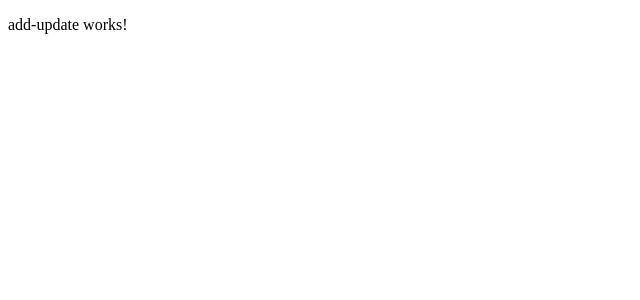
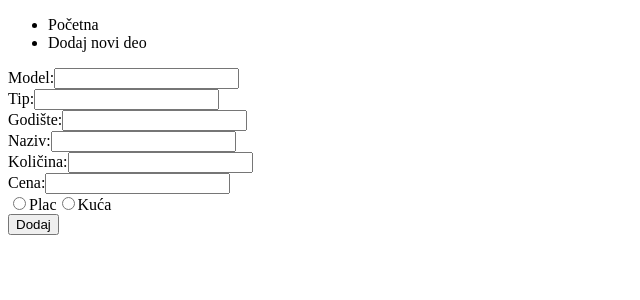
Before and after one commit to dimitrijebule/auto-centar-cale, an Angular app: page /add-update in a window 1280 px wide. Shown: the top 300 px of the page, without its empty margins (0-640 px from the left). Built offline with nearby package versions, Linux system fonts and the light colour scheme.

Commit message:
add-update html form added

```diff
--- a/src/app/components/add-update/add-update.component.html
+++ b/src/app/components/add-update/add-update.component.html
@@ -1,2 +1,20 @@
-<!-- <app-navbar></app-navbar> -->
-<p>add-update works!</p>
+<app-navbar></app-navbar>
+<form>
+    <label for="model">Model:</label>
+    <input type="text" name="model"><br>
+    <label for="type">Tip:</label>
+    <input type="text" name="type"><br>
+    <label for="year">Godište:</label>
+    <input type="number" name="year"><br>
+    <label for="name">Naziv:</label>
+    <input type="text" name="name"><br>
+    <label for="amount">Količina:</label>
+    <input type="number" name="amount"><br>
+    <label for="price">Cena:</label>
+    <input type="number" name="price"><br>
+    <input type="radio" name="place">
+    <label for="lot">Plac</label>
+    <input type="radio" name="place">
+    <label for="home">Kuća</label><br>
+    <input type="submit" value="Dodaj">
+  </form>
--- a/src/app/components/home/home.component.html
+++ b/src/app/components/home/home.component.html
@@ -1,2 +1,2 @@
+<app-navbar></app-navbar>
 Pocetna strana
-<!-- <app-add-update></app-add-update> -->
--- a/src/app/components/navbar/navbar.component.html
+++ b/src/app/components/navbar/navbar.component.html
@@ -1,3 +1,10 @@
-<app-home></app-home>
-<app-add-update></app-add-update>
-<p>navbar works!</p>
+<ul>
+    <li>
+      <a (click)="goToHome()">Početna</a>
+    </li>
+    <li>
+      <a (click)="goToAddUpdate()">Dodaj novi deo</a>
+    </li>
+  </ul>
+
+  <router-outlet> </router-outlet>
--- a/src/app/components/navbar/navbar.component.ts
+++ b/src/app/components/navbar/navbar.component.ts
@@ -1,4 +1,5 @@
 import { Component, OnInit } from '@angular/core';
+import { Router } from '@angular/router';
 
 @Component({
   selector: 'app-navbar',
@@ -7,9 +8,17 @@ import { Component, OnInit } from '@angular/core';
 })
 export class NavbarComponent implements OnInit {
 
-  constructor() { }
+  constructor(private router: Router) { }
 
   ngOnInit(): void {
   }
 
+  goToHome(){
+    this.router.navigate(['/', 'home']);
+  }
+
+  goToAddUpdate(){
+    this.router.navigate(['/', 'add-update']);
+  }
+
 }
```
